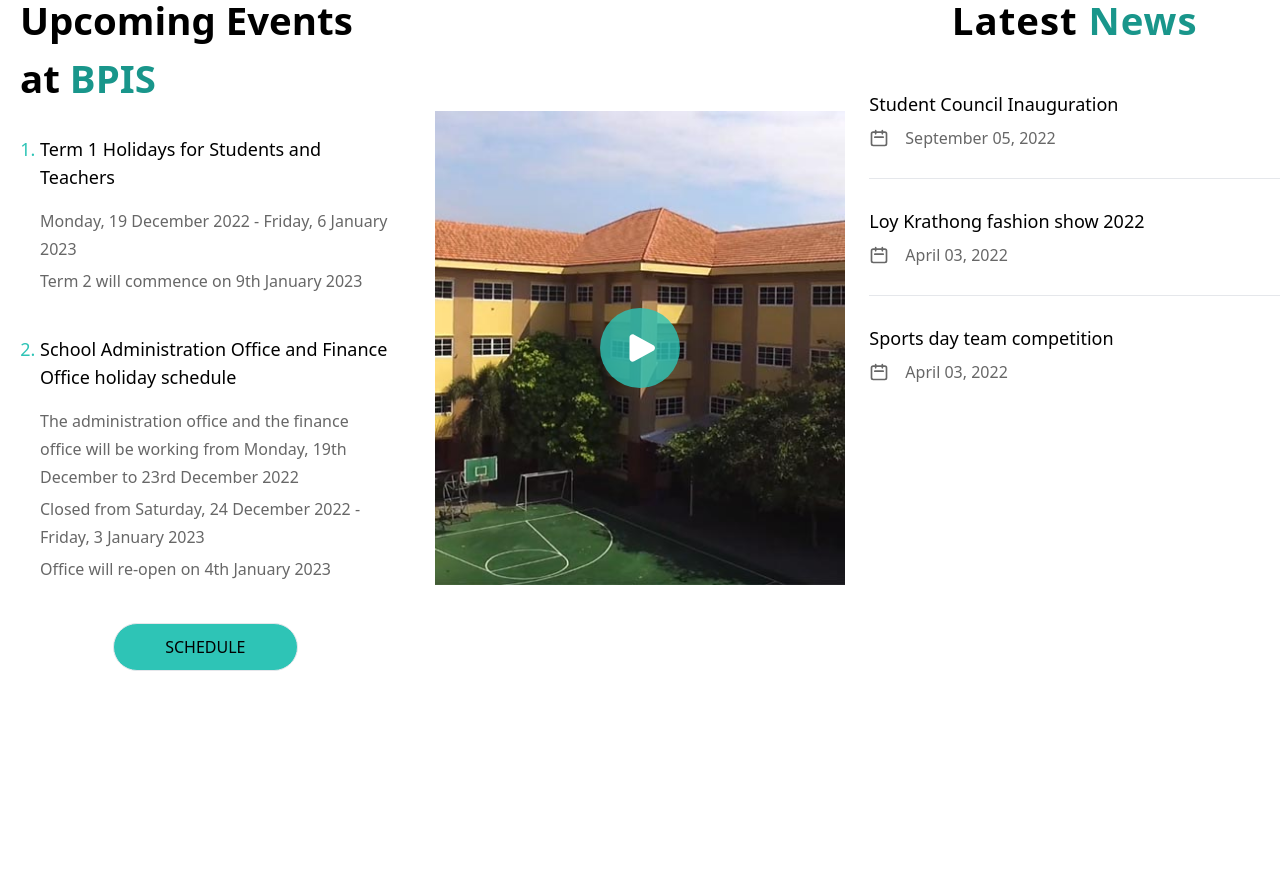
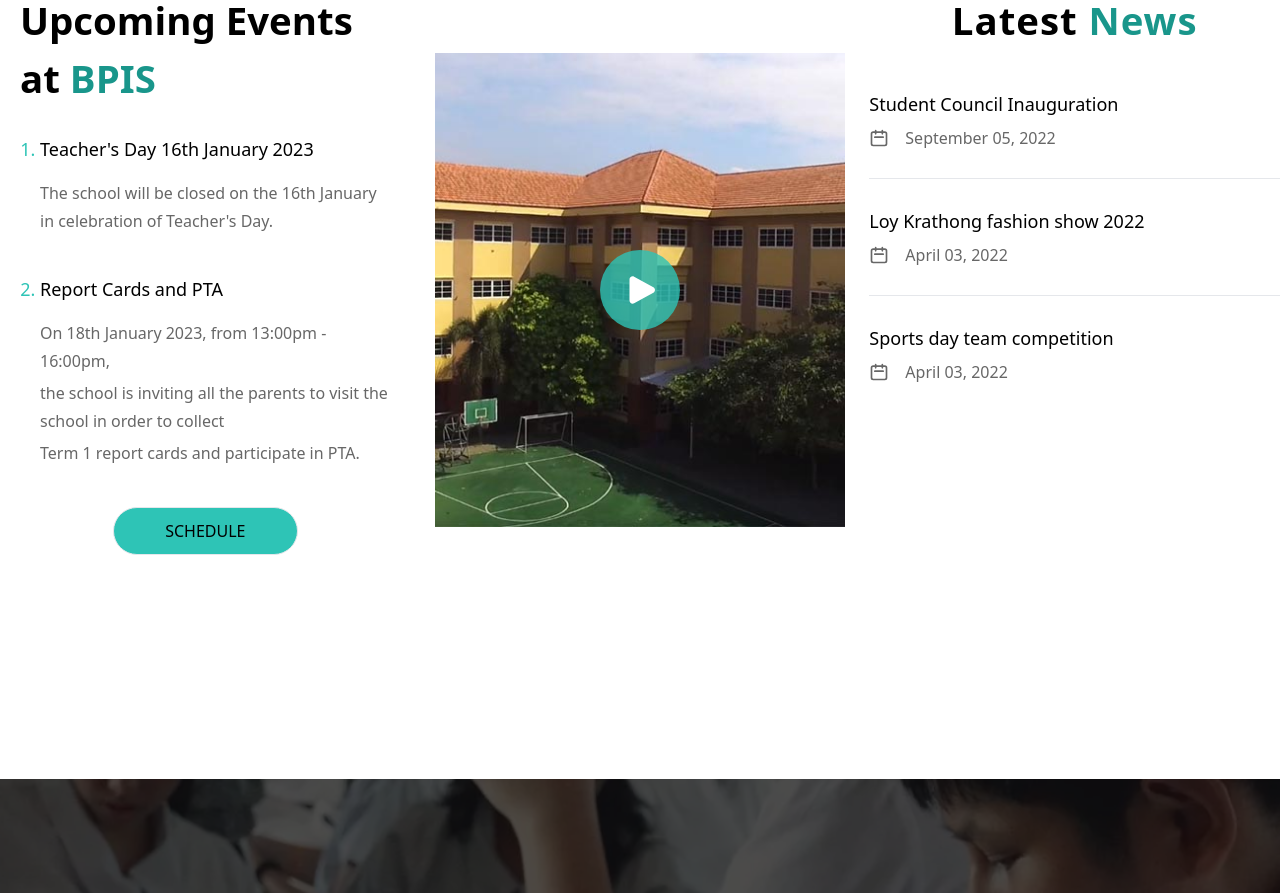
Before and after one commit to StRane/bpis-app, a Next.js app: page / in a window 1280 px wide. Shown: the part 1080-1973 px from the top of the page. Built offline with nearby package versions, Linux system fonts and the light colour scheme.

Commit message:
updated events

```diff
--- a/components/UI/panel/news.tsx
+++ b/components/UI/panel/news.tsx
@@ -50,19 +50,19 @@ const News = () => {
         </h3>
         <ul className="marker:text-bpisg list-decimal pl-5">
           <li className="text-lg mb-4  leading-7 text-left">
-            Term 1 Holidays for Students and Teachers
+            Teacher's Day 16th January 2023
           </li>
           <div className="text-md font-normal space-y-1 marker:text-bpisg leading-7 text-left mb-10 text-bpisgry">
-            <p>Monday, 19 December 2022 - Friday, 6 January 2023</p>
-            <p>Term 2 will commence on 9th January 2023</p>
+            <p>The school will be closed on the 16th January in celebration of Teacher's Day.</p>
+
           </div>
           <li className="text-lg mb-4  leading-7 text-left">
-            School Administration Office and Finance Office holiday schedule
+            Report Cards and PTA
           </li>
           <div className="text-md font-normal space-y-1 leading-7 text-left mb-10 text-bpisgry">
-            <p>The administration office and the finance office will be working from Monday, 19th December to 23rd December 2022</p>
-            <p>Closed from Saturday, 24 December 2022 - Friday, 3 January 2023</p>
-            <p>Office will re-open on 4th January 2023</p>
+            <p>On 18th January 2023, from 13:00pm - 16:00pm,</p>
+            <p>the school is inviting all the parents to visit the school in order to collect</p>
+            <p>Term 1 report cards and participate in PTA.</p>
           </div>
         </ul>
         <Link href="/schedule" className="w-full h-full">
```
